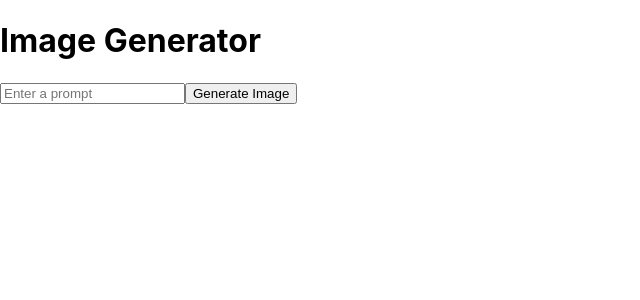
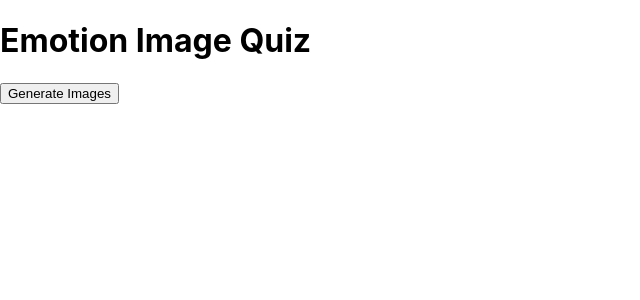
Before and after one commit to efforthye/facial_expression_analysis, a React (Create React App) app: page /test in a window 1280 px wide. Shown: the top 300 px of the page, without its empty margins (0-640 px from the left). Built offline with nearby package versions, Linux system fonts and the light colour scheme.

Commit message:
feat: add delay

```diff
--- a/src/pages/LangchainTest.tsx
+++ b/src/pages/LangchainTest.tsx
@@ -1,40 +1,75 @@
-import React, { useState } from 'react';
+import React, { useState, useEffect } from 'react';
 import axios from 'axios';
 
+let i = 0;
+
 const ImageGenerator: React.FC = () => {
-  const [prompt, setPrompt] = useState<string>('');
-  const [imageUrl, setImageUrl] = useState<string>('');
+  const [selectedEmotions, setSelectedEmotions] = useState<string[]>([]);
+  const [images, setImages] = useState<string[]>([]);
   const [loading, setLoading] = useState<boolean>(false);
   const [error, setError] = useState<string>('');
 
-  const generateImage = async () => {
+  useEffect(() => {
+    selectRandomEmotions();
+  }, []);
+
+  const selectRandomEmotions = () => {
+    const emotions = [
+      `A cute disney girl person with a joyful smile, eyes crinkled and mouth wide open, showing teeth (${i})`,
+      `A cute disney girl person with tears streaming down their face, eyebrows slanted upwards, and a frown (${i})`,
+      `A cute disney girl person with furrowed brows, eyes glaring, and mouth in a snarl, showing clenched teeth (${i})`,
+      `A cute disney girl person with wide eyes and mouth open in a rounded "O", eyebrows raised high (${i})`,
+      `A cute disney girl person with nose wrinkled, mouth slightly open in a grimace, and eyebrows furrowed (${i})`,
+      `A cute disney girl person with wide eyes, pupils dilated, mouth slightly open, and eyebrows raised (${i})`
+    ];
+    const shuffledEmotions = emotions.sort(() => 0.5 - Math.random());
+    const chosenEmotions = shuffledEmotions.slice(0, 3);
+    setSelectedEmotions(chosenEmotions);
+  };
+
+  const generateImages = async () => {
     setLoading(true);
     setError('');
+    setImages([]);
+    selectRandomEmotions(); // 새로운 감정을 선택
+
+    const uniqueQuery = `cacheBuster=${new Date().getTime()}`;
+
     try {
-      console.log({ prompt });
+      i = i + 1;
+      selectRandomEmotions();
+      console.log({ selectedEmotions });
+
+      const delay = (ms: number) => new Promise((resolve) => setTimeout(resolve, ms));
+
+      const imageUrls = [];
+
+      for (let i = 0; i < selectedEmotions.length; i++) {
+        await delay(3000); // 각 요청에 지연 시간 추가
         const response = await axios.post(
-        "https://api-inference.huggingface.co/models/stabilityai/stable-diffusion-2",
+          `https://api-inference.huggingface.co/models/stabilityai/stable-diffusion-2?${uniqueQuery}`,
           {
-          inputs: prompt,
+            inputs: selectedEmotions[i],
           },
           {
             headers: {
-            Authorization: `Bearer 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`, // Ensure this key is set in your environment variables
+              Authorization: `Bearer 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`, // 환경 변수에 설정된 키를 사용
               'Content-Type': 'application/json',
-            'Accept': 'image/jpeg', // 응답을 이미지로 받기 위한 Accept 헤더 추가
+              'Accept': 'image/jpeg',
             },
-          responseType: 'arraybuffer', // 바이너리 데이터를 받기 위해 responseType을 arraybuffer로 설정
+            responseType: 'arraybuffer',
           }
         );
-      console.log({ response });
 
         const imageBlob = new Blob([response.data], { type: 'image/jpeg' });
-      const imageUrl = URL.createObjectURL(imageBlob);
+        console.log({imageBlob});
+        imageUrls.push(URL.createObjectURL(imageBlob));
+      }
 
-      setImageUrl(imageUrl);
+      setImages(imageUrls);
     } catch (error: any) {
-      console.error('Error generating image:', error);
-      setError('Error generating image: ' + (error.response?.data?.error || error.message));
+      console.error('Error generating images:', error);
+      setError('Error generating images: ' + (error.response?.data?.error || error.message));
     } finally {
       setLoading(false);
     }
@@ -42,18 +77,18 @@ const ImageGenerator: React.FC = () => {
 
   return (
     <div>
-      <h1>Image Generator</h1>
-      <input
-        type="text"
-        value={prompt}
-        onChange={(e) => setPrompt(e.target.value)}
-        placeholder="Enter a prompt"
-      />
-      <button onClick={generateImage} disabled={loading}>
-        {loading ? 'Generating...' : 'Generate Image'}
+      <h1>Emotion Image Quiz</h1>
+      <button onClick={generateImages} disabled={loading}>
+        {loading ? 'Generating...' : 'Generate Images'}
       </button>
       {error && <div style={{ color: 'red' }}>{error}</div>}
-      {imageUrl && <img src={imageUrl} alt="Generated" />}
+      <div style={{ display: 'flex', gap: '10px', marginTop: '20px' }}>
+        {images.map((image, index) => (
+          <div key={index}>
+            <img src={image} alt={`Generated emotion ${index}`} style={{ width: '200px', height: '200px' }} />
+          </div>
+        ))}
+      </div>
     </div>
   );
 };
```
Lines whose indentation alone changed are shown as unchanged.
